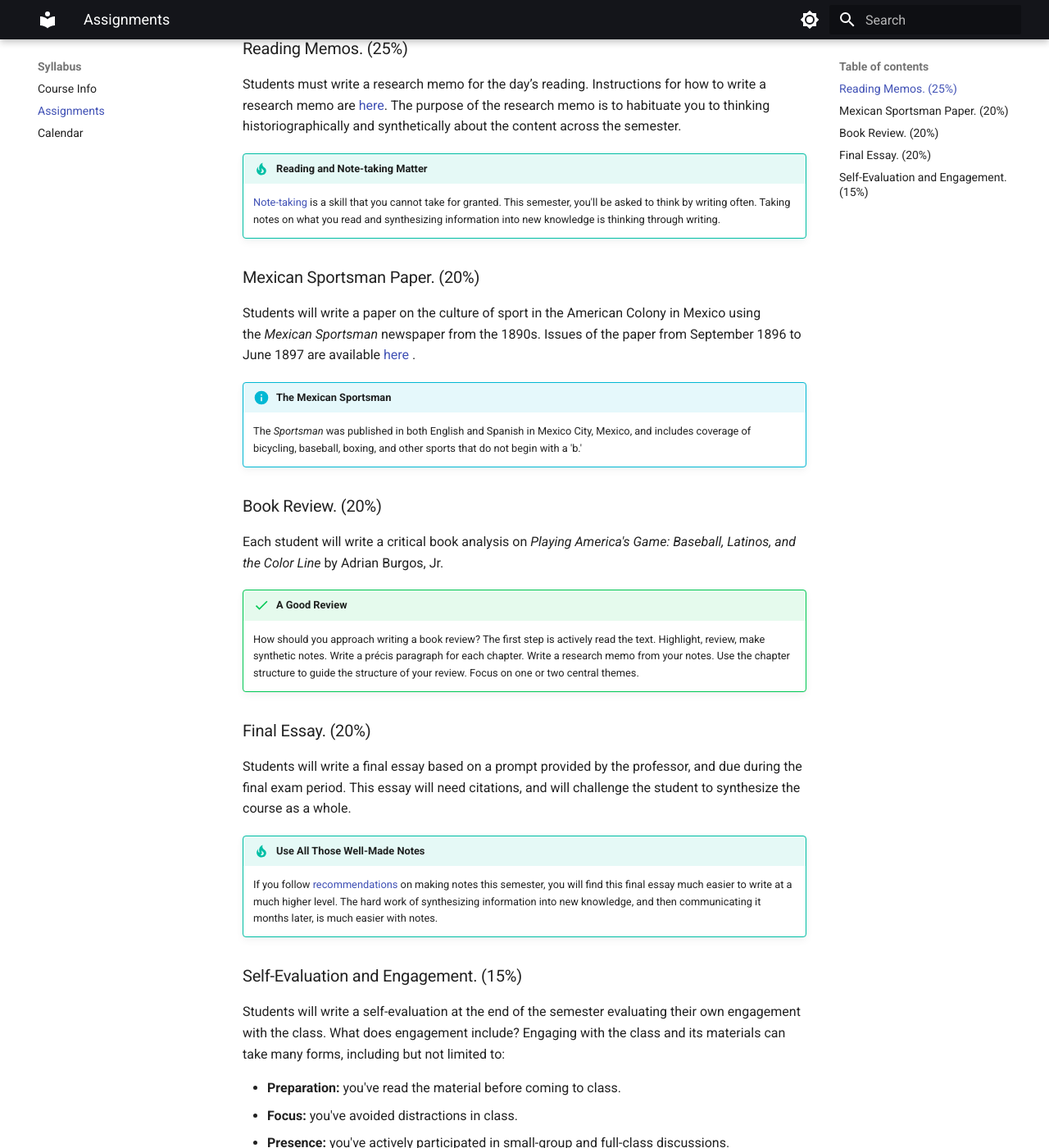
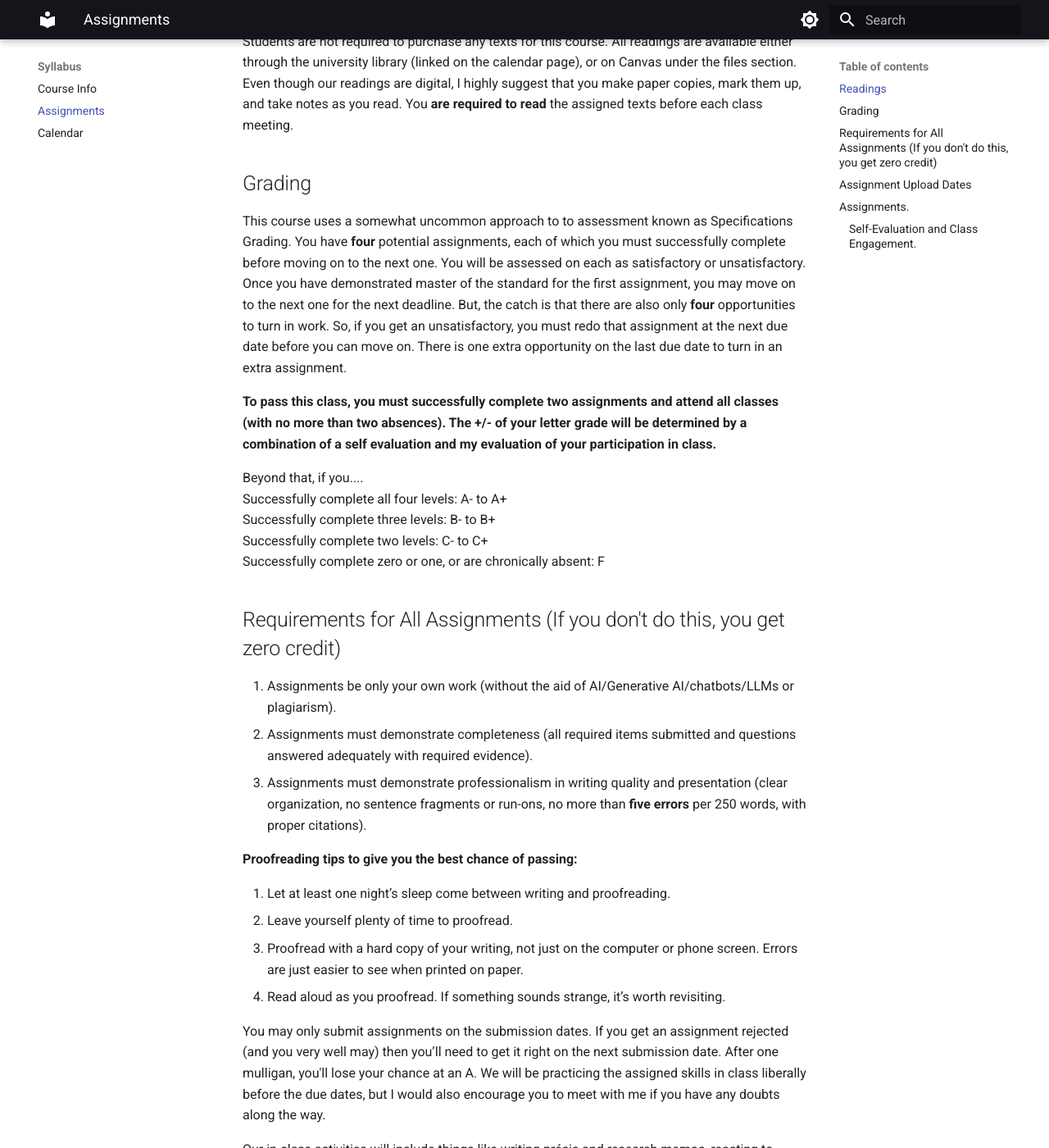
Before and after one commit to chadblack/361S2026, an MkDocs documentation site: the page built from docs/assignments.md, in a window 1280 px wide and 1400 px high, scrolled down 241 px. Shown: the whole window at 82% size. Built offline with MkDocs 1.6.1 and Material for MkDocs 9.7.7, drawn with Linux system fonts in a browser that asks for light colours; some of the changed text lies outside the part shown.

Commit message:
Update assignments.md

```diff
--- a/docs/assignments.md
+++ b/docs/assignments.md
@@ -2,37 +2,56 @@
 title: Assignments
 ---
 
-Your grade in this course is based on four assignments:
+## Readings
 
-### Reading Memos. (25%)
+Students are not required to purchase any texts for this course. All readings are available either through the university library (linked on the calendar page), or on Canvas under the files section. Even though our readings are digital, I highly suggest that you make paper copies, mark them up, and take notes as you read. You **are required to read** the assigned texts before each class meeting.
 
-Students must write a research memo for the day’s reading. Instructions for how to write a research memo are [here](rhttps://chadblack.net/2023SPORT/resources/how%20to%20write%20a%20precis%20and%20memo/). The purpose of the research memo is to habituate you to thinking historiographically and synthetically about the content across the semester.
+## Grading
 
-!!! tip "Reading and Note-taking Matter"
-    [Note-taking](https://chadblack.net/2023SPORT/resources/an%20approach%20to%20making%20notes/) is a skill that you cannot take for granted. This semester, you'll be asked to think by writing often. Taking notes on what you read and synthesizing information into new knowledge is thinking through writing.
+This course uses a somewhat uncommon approach to to assessment known as Specifications Grading. You have **four** potential assignments, each of which you must successfully complete before moving on to the next one. You will be assessed on each as satisfactory or unsatisfactory. Once you have demonstrated master of the standard for the first assignment, you may move on to the next one for the next deadline. But, the catch is that there are also only **four** opportunities to turn in work. So, if you get an unsatisfactory, you must redo that assignment at the next due date before you can move on. There is one extra opportunity on the last due date to turn in an extra assignment.
 
-### Mexican Sportsman Paper. (20%)
+**To pass this class, you must successfully complete two assignments and attend all classes (with no more than two absences). The +/- of your letter grade will be determined by a combination of a self evaluation and my evaluation of your participation in class.**
 
-Students will write a paper on the culture of sport in the American Colony in Mexico using the _Mexican Sportsman_ newspaper from the 1890s. Issues of the paper from September 1896 to June 1897 are available [here](https://www.dropbox.com/sh/rjsiwpctza7p94l/AAAF6vR9T3tJ26uadvs3Pxlua?dl=0) .
+Beyond that, if you....
+Successfully complete all four levels: A- to A+
+Successfully complete three levels: B- to B+
+Successfully complete two levels: C- to C+
+Successfully complete zero or one, or are chronically absent: F
 
-!!! info  "The Mexican Sportsman"
-    The *Sportsman* was published in both English and Spanish in Mexico City, Mexico, and includes coverage of bicycling, baseball, boxing, and other sports that do not begin with a 'b.'
+## Requirements for All Assignments (If you don't do this, you get zero credit)
 
-### Book Review. (20%)
+1. Assignments be only your own work (without the aid of AI/Generative AI/chatbots/LLMs or plagiarism).
+2. Assignments must demonstrate completeness (all required items submitted and questions answered adequately with required evidence).
+3. Assignments must demonstrate professionalism in writing quality and presentation (clear organization, no sentence fragments or run-ons, no more than **five errors** per 250 words, with proper citations).
 
-Each student will write a critical book analysis on *Playing America's Game: Baseball, Latinos, and the Color Line* by Adrian Burgos, Jr.
+**Proofreading tips to give you the best chance of passing:**
 
-!!! success "A Good Review"
-    How should you approach writing a book review? The first step is actively read the text. Highlight, review, make synthetic notes. Write a précis paragraph for each chapter. Write a research memo from your notes. Use the chapter structure to guide the structure of your review. Focus on one or two central themes.
+1. Let at least one night’s sleep come between writing and proofreading.
+2. Leave yourself plenty of time to proofread.
+3. Proofread with a hard copy of your writing, not just on the computer or phone screen. Errors are just easier to see when printed on paper.
+4. Read aloud as you proofread. If something sounds strange, it’s worth revisiting.
 
-### Final Essay. (20%)
+You may only submit assignments on the submission dates. If you get an assignment rejected (and you very well may) then you’ll need to get it right on the next submission date. After one mulligan, you'll lose your chance at an A. We will be practicing the assigned skills in class liberally before the due dates, but I would also encourage you to meet with me if you have any doubts along the way.
 
-Students will write a final essay based on a prompt provided by the professor, and due during the final exam period. This essay will need citations, and will challenge the student to synthesize the course as a whole.
+Our in-class activities will include things like writing précis and research memos, reacting to readings, working through primary texts together, responding to film, etc. In order to do these activities, you must come to class having already done the reading. This is paramount, and inescapable for a college-level history major.
 
-!!! tip "Use All Those Well-Made Notes"
-    If you follow [recommendations](https://chadblack.net/2023SPORT/resources/an%20approach%20to%20making%20notes/) on making notes this semester, you will find this final essay much easier to write at a much higher level. The hard work of synthesizing information into new knowledge, and then communicating it months later, is much easier with notes.
+## Assignment Upload Dates
 
-### Self-Evaluation and Engagement. (15%)
+First:
+Second:
+Third:
+Fourth/Fifth:
+
+## Assignments.
+
+1. Benchmark Assignment 1: Capital. Nation. State.
+2. Benchmark Assignment 2: The Sport Pages.
+3. Benchmark Assignment 3: Where'd that come from?
+4. Benchmark Assignment 4: Write like a Historian.
+
+Historians largely operate though texts, be they the textual remains of the past preserved in archives, contemporary theory, or historiographic development over time. Our work this semester will engage this full array of texts, and you will practice reading, thinking, researching, writing, etc. like a historian.
+
+### Self-Evaluation and Class Engagement.
 
 Students will write a self-evaluation at the end of the semester evaluating their own engagement with the class. What does engagement include? Engaging with the class and its materials can take many forms, including but not limited to:
 
@@ -43,11 +62,4 @@
 - **Specificity:** you've used specific ideas from the readings and discussions.
 - **Connection:** you've made connections between readings and discussions, and across weeks during the semester.[^1]
 
-
-Students must keep track of each class they miss during the course of the semester for this evaluation.
-
-!!! warning "Keep Track of Your Attendance"
-    For your self-evaluation, you will need to list each class meeting that you missed by date. Please keep track of them. Better yet, don't miss class. If you do have to miss class, give me a quick email heads up.
-
-
-[^1]: Thanks to [Mark Sample](https://twitter.com/samplereality/status/1564016056208949249) and [Shawn Graham](https://shawngraham.github.io/hist1900/2.Assessment/Assessment/#engagement) for helping reframe my sense of "participation."
+I will provide a form for each student to fill out at the end on the semester reflecting on their engagement and the course as a whole.
```
